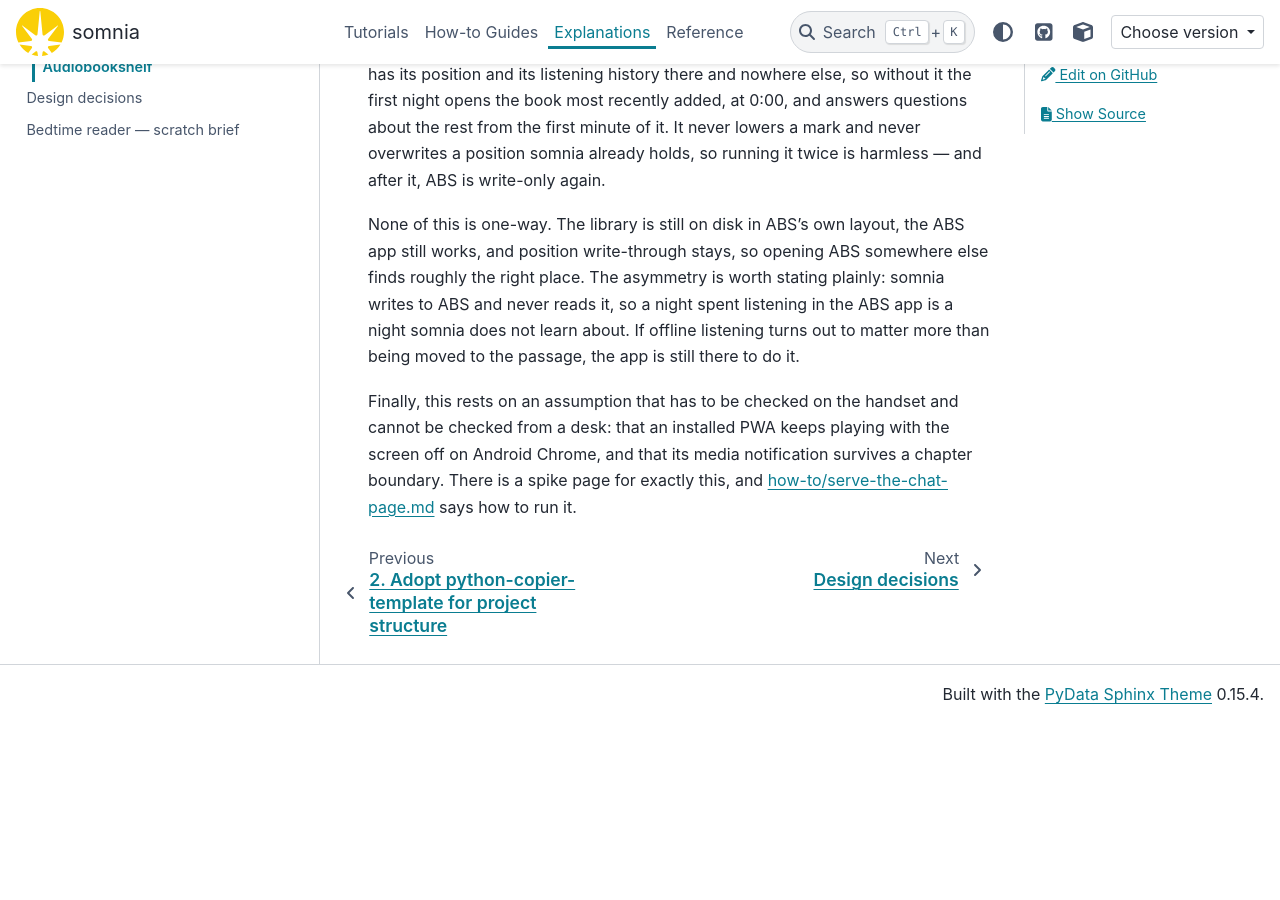
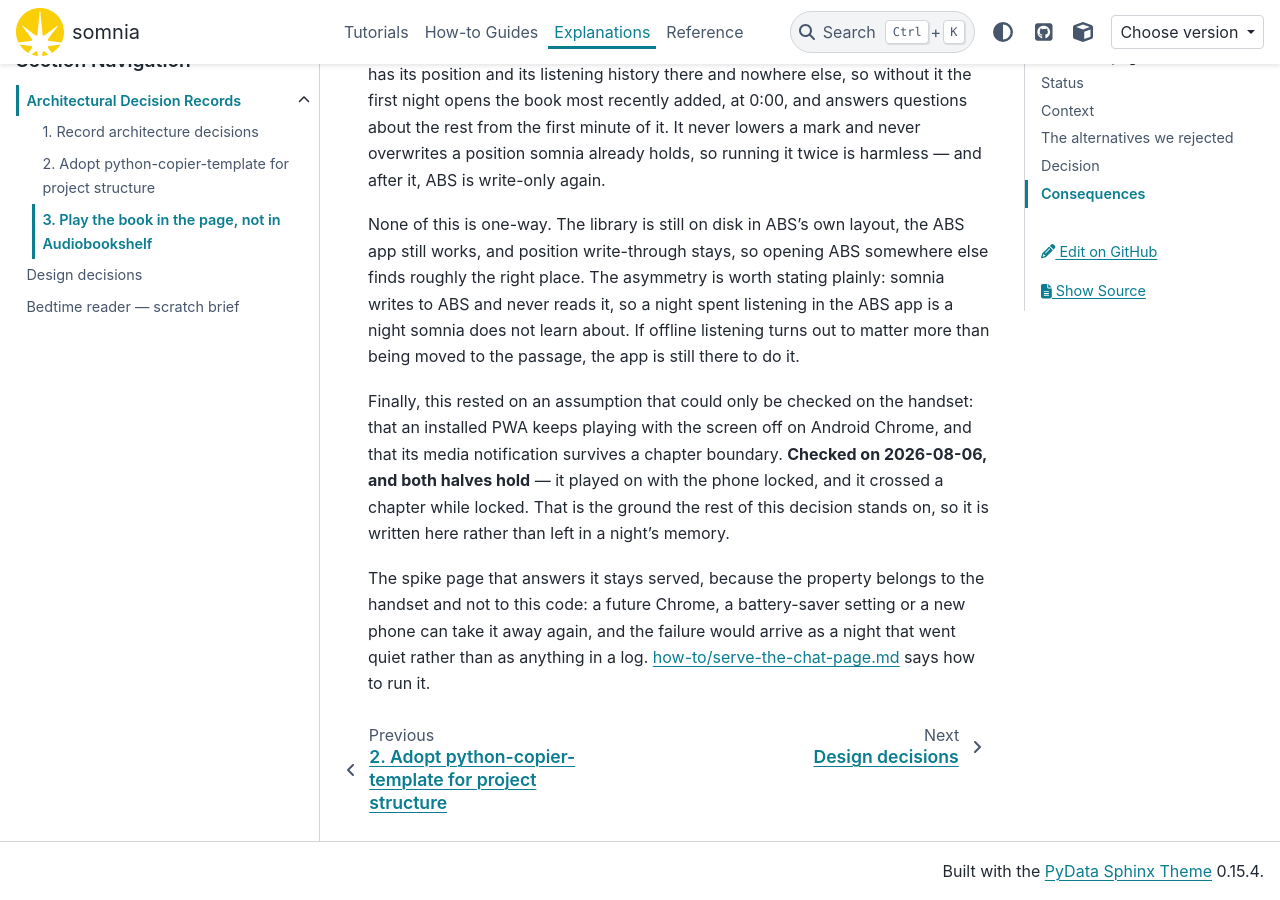
Before and after one commit to gilesknap/somnia, a Sphinx documentation site: the page built from docs/explanations/decisions/0003-play-the-book-in-the-page.md, in a window 1280 px wide and 900 px high, scrolled down 4533 px. Built offline with Sphinx 7.4.7 and the PyData theme 0.15.4, drawn with Linux system fonts in a browser that asks for light colours; pages that are not in the unit, such as notebooks, are missing from menus; the version number could not be read and is left out; before the commit the page ends 5256 px from its top, so only the background shows below that.

Commit message:
Write down that the phone said yes
The whole pivot rested on one thing nobody at a desk could find out: does an
installed PWA keep playing with the screen off on Android Chrome, and does its
notification survive a chapter boundary. Both were checked on the handset on
2026-08-06 and both hold.

The ADR said it was unchecked and the how-to read as an open question. Left
alone, the next person to read either would go and answer a question that has
been answered — and the spike page would look like unfinished work rather than
what it is now, the check to run again on a new phone or on the first night that
goes quiet.

Co-Authored-By: Claude Opus 5 <noreply@anthropic.com>

```diff
--- a/docs/explanations/decisions/0003-play-the-book-in-the-page.md
+++ b/docs/explanations/decisions/0003-play-the-book-in-the-page.md
@@ -182,9 +182,16 @@ somnia writes to ABS and never reads it, so a night spent listening in the ABS
 app is a night somnia does not learn about. If offline listening turns out to
 matter more than being moved to the passage, the app is still there to do it.
 
-Finally, this rests on an assumption that has to be checked on the handset and
-cannot be checked from a desk: that an installed PWA keeps playing with the
-screen off on Android Chrome, and that its media notification survives a
-chapter boundary. There is a spike page for exactly this, and
+Finally, this rested on an assumption that could only be checked on the handset:
+that an installed PWA keeps playing with the screen off on Android Chrome, and
+that its media notification survives a chapter boundary. **Checked on 2026-08-06,
+and both halves hold** — it played on with the phone locked, and it crossed a
+chapter while locked. That is the ground the rest of this decision stands on, so
+it is written here rather than left in a night's memory.
+
+The spike page that answers it stays served, because the property belongs to the
+handset and not to this code: a future Chrome, a battery-saver setting or a new
+phone can take it away again, and the failure would arrive as a night that went
+quiet rather than as anything in a log.
 [how-to/serve-the-chat-page.md](../../how-to/serve-the-chat-page.md) says how to
 run it.
```
Also changed, not shown: docs/how-to/serve-the-chat-page.md (+6 -2 lines).
